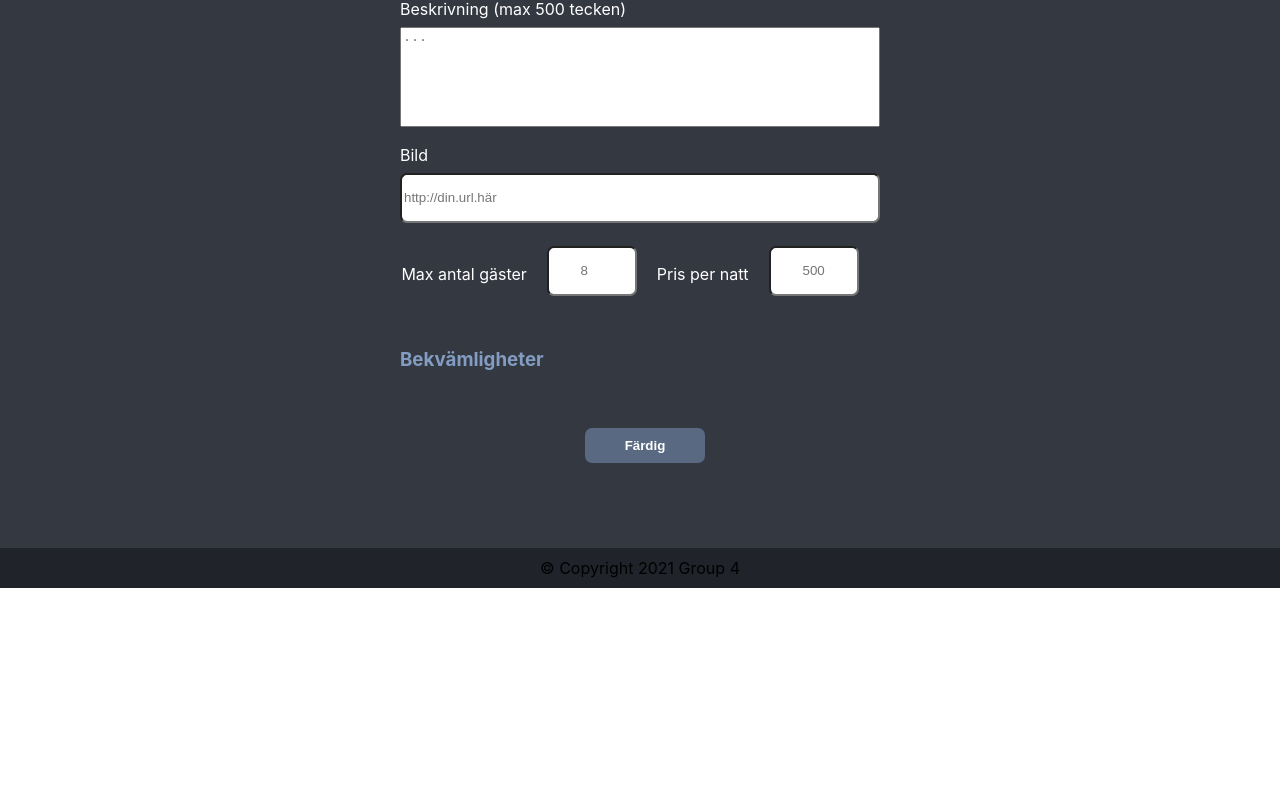
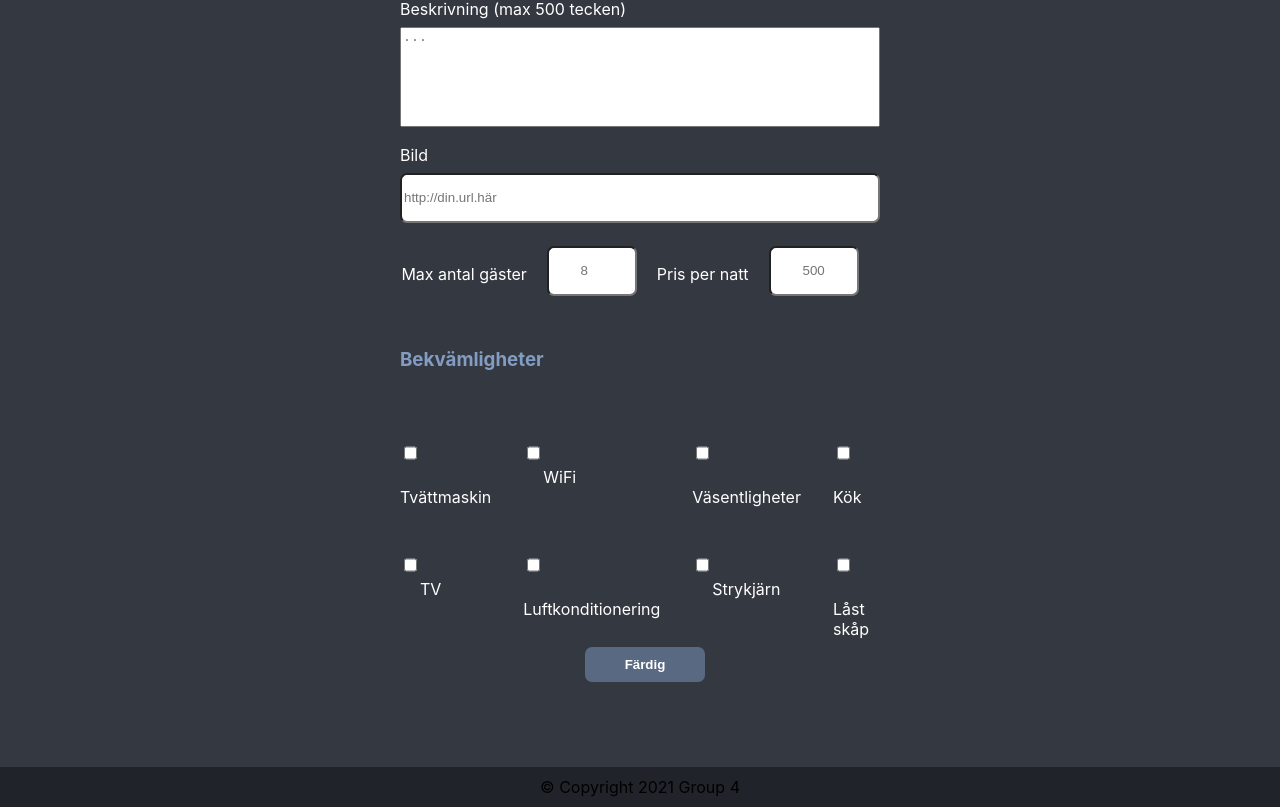
Before and after one commit to postila/clearbnb-grupp4, a React (Create React App) app: page /Uthyrning in a window 1280 px wide. Shown: the part 373-1180 px from the top of the page. Before the commit the page ends 961 px from the top, so only its background shows below. Built offline with nearby package versions, Linux system fonts and the light colour scheme; no server answers.

Commit message:
amenities sent to DB

```diff
--- a/src/pages/RentingForm.js
+++ b/src/pages/RentingForm.js
@@ -18,8 +18,14 @@ function CreateRentingForm() {
   const maxGuests = useRef()
   const pricePerNight = useRef()
   const imageUrl = useRef()
-  const startDate = useRef()
-  const endDate = useRef()
+  const Tvättmaskin = useRef()
+  const WiFi = useRef()
+  const Väsentligheter = useRef()
+  const Kök = useRef()
+  const TV = useRef()
+  const Luftkonditionering = useRef()
+  const Strykjärn = useRef()
+  const LåstSkåp = useRef()
 
   const createRentingForm = async e => {
     e.preventDefault()
@@ -31,11 +37,21 @@ function CreateRentingForm() {
       maxGuests: maxGuests.current.value,
       pricePerNight: pricePerNight.current.value,
       imageUrl: imageUrl.current.value,
+      // amenitiesList: {
+      //   Tvättmaskin: Tvättmaskin.current.checked,
+      //   WiFi: WiFi.current.checked,
+      //   Väsentligheter: Väsentligheter.current.checked,
+      //   Kök: Kök.current.checked,
+      //   TV: TV.current.checked,
+      //   Luftkonditionering: Luftkonditionering.current.checked,
+      //   Strykjärn: Strykjärn.current.checked,
+      //   LåstSkåp: LåstSkåp.current.checked
+      // }
 
       //startDate: startDate.current.value,
       //endDate: endDate.current.value,
     }
-
+    console.log(rentingForm)
     await addAccommodation(rentingForm)
 
     // addRentingForm(rentingForm)
@@ -48,8 +64,15 @@ function CreateRentingForm() {
     imageUrl.current.value = ''
     maxGuests.current.value = ''
     pricePerNight.current.value = ''
-    //startDate.current.value = ''
-    //endDate.current.value = ''
+    // Tvättmaskin.current.value = ''
+    // WiFi.current.value = ''
+    // Väsentligheter.current.value = ''
+    // Kök.current.value = ''
+    // TV.current.value = ''
+    // Luftkonditionering.current.value = ''
+    // Strykjärn.current.value = ''
+    // LåstSkåp.current.value = ''
+
   }
 
   const { locations } = useContext(LocationContext)
@@ -59,15 +82,6 @@ function CreateRentingForm() {
     <option value={location._id}> {location.name}</option>
 
   )
-
-    const [amenitiesList, setAmenities] = useState([
-
-    ])
-
-    const addToList = (amenity) => {
-      setAmenities([...amenitiesList, {amenity}])
-      console.log(amenitiesList, 'list')
-    }
 
   //const RentingForm = (props) => {
 
@@ -107,20 +121,63 @@ function CreateRentingForm() {
           form="rentingform" type="text" placeholder="500" required></input>
       </div>
 
-      {/* <div style={styles.date_container} >
-        <label style={styles.label} form="rentingform">Startdatum</label>
-        <input key="5" style={styles.date} required ref={startDate}
-          form="rentingform" type="text" placeholder="2021/01/01" required></input>
-
-        <label style={styles.label} form="rentingform">Slutdatum</label>
-        <input key="6" style={styles.date} required ref={endDate}
-          form="rentingform" type="text" placeholder="2021/01/02" required></input>
-      </div> */}
-
       <h3 style={{ color: '#839cc1' }}>Bekvämligheter</h3>
 
       <br></br>
-      <Amenities addToList={addToList}/>
+
+
+      <div style={styles.temp}>
+        <div style={styles.checkBox}>
+          <input key="a1" style={styles.input}
+            form="rentingform" type="checkbox" required ref={Tvättmaskin} value="Tvättmaskin" ></input>
+          <label style={styles.label} form="rentingform">Tvättmaskin</label>
+        </div>
+
+        <div style={styles.checkBox}>
+          <input key="a2" style={styles.input}
+            form="rentingform" type="checkbox" required ref={WiFi} value="WiFi" ></input>
+          <label style={styles.label} form="rentingform">WiFi</label>
+        </div>
+
+        <div style={styles.checkBox}>
+          <input key="a3" style={styles.input}
+            form="rentingform" type="checkbox" required ref={Väsentligheter} value="Väsentligheter" ></input>
+          <label style={styles.label} form="rentingform">Väsentligheter</label>
+        </div>
+
+        <div style={styles.checkBox}>
+          <input key="a4" style={styles.input}
+            form="rentingform" type="checkbox" required ref={Kök} value="Kök" ></input>
+          <label style={styles.label} form="rentingform">Kök</label>
+        </div>
+
+        <div style={styles.checkBox}>
+          <input key="a5" style={styles.input}
+            form="rentingform" type="checkbox" required ref={TV} value="TV" ></input>
+          <label style={styles.label} form="rentingform">TV</label>
+        </div>
+
+        <div style={styles.checkBox}>
+          <input key="a6" style={styles.input}
+            form="rentingform" type="checkbox" required ref={Luftkonditionering} value="Luftkonditionering" ></input>
+          <label style={styles.label} form="rentingform">Luftkonditionering</label>
+        </div>
+
+        <div style={styles.checkBox}>
+          <input key="a7" style={styles.input}
+            form="rentingform" type="checkbox" required ref={Strykjärn} value="Strykjärn" ></input>
+          <label style={styles.label} form="rentingform">Strykjärn</label>
+        </div>
+
+        <div style={styles.checkBox}>
+          <input key="a8" style={styles.input}
+            form="rentingform" type="checkbox" required ref={LåstSkåp} value="Låst skåp" ></input>
+          <label style={styles.label} form="rentingform">Låst skåp</label>
+        </div>
+
+      </div>
+
+
       <div style={styles.buttons_container}>
         <button
           style={styles.button}
@@ -140,6 +197,14 @@ const styles = {
     margin: '20px auto',
     textAlign: 'left',
     padding: '10px'
+  },
+
+  temp: {
+    display: 'grid',
+    color: 'white',
+    justifyContent: 'center',
+    gridTemplateColumns: 'repeat(4, 1fr)',
+    gridGap: '25px',
   },
 
   input: {
@@ -216,6 +281,11 @@ const styles = {
     ':hover': {
       opacity: '50%'
     }
+  },
+  checkBox: {
+    float: 'left',
+    marginTop: '10px',
+    marginRight: '7px'
   }
 }
 
```
Also changed, not shown: 1 other file (tests, documents, lock files or other folders). Lines whose indentation alone changed are shown as unchanged.
